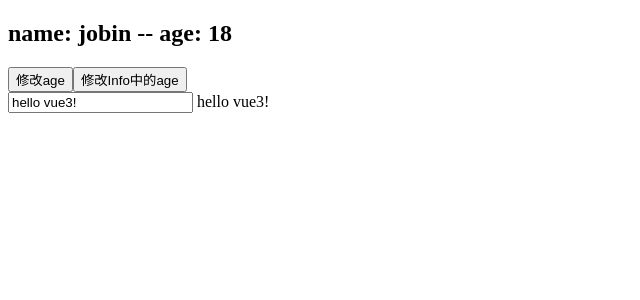
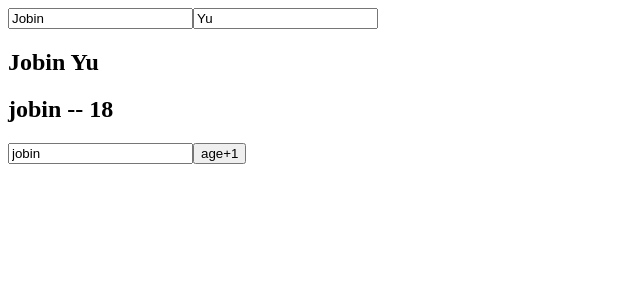
Before and after one commit to jobinben/Vue3-learning, a Vue app in the folder Vue3/: page / in a window 1280 px wide. Shown: the top 300 px of the page, without its empty margins (0-640 px from the left). Built offline with nearby package versions, Linux system fonts and the light colour scheme.

Commit message:
computed和watch的使用

```diff
--- a/Vue3/src/components/12_ref的补充/hook/useDebounceRef.js
+++ b/Vue3/src/components/12_ref的补充/hook/useDebounceRef.js
@@ -1,5 +1,6 @@
 import {customRef} from "vue"
 // 通过customRef实现debounce防抖
+// 创建一个自定义的 ref，并对其依赖项跟踪和更新触发进行显式控制
 export default function(value, delay = 300) {
     let timer = null
     return customRef((track, trigger) => {
@@ -10,6 +11,7 @@ export default function(value, delay = 300) {
             },
             set(newValue) {
                 clearTimeout(timer)
+                // 一个定时器就可以实现简易的防抖
                 timer = setTimeout(() => {
                     value = newValue
                     trigger()
--- /dev/null
+++ b/Vue3/src/components/13_computed和watch的使用/App.vue
@@ -0,0 +1,21 @@
+<!-- author: 大冰 -->
+<template>
+    <div>
+        <name-component></name-component>
+        <demo-component></demo-component>
+    </div>
+</template>
+
+<script>
+import nameComponent from "./computed/name.vue"
+import demoComponent from "./watch/demo.vue"
+export default {
+    components: {
+        nameComponent,
+        demoComponent
+    }
+}
+</script>
+<style scoped>
+
+</style>
--- /dev/null
+++ b/Vue3/src/components/13_computed和watch的使用/computed/name.vue
@@ -0,0 +1,34 @@
+<!-- author: 大冰 -->
+<template>
+    <div>
+        <input type="text" v-model="firstName">
+        <input type="text" v-model="lastName">
+        <h2>{{fullName}}</h2>
+    </div>
+</template>
+
+<script>
+import {ref, computed} from "vue"
+export default {
+    setup() {
+        let firstName = ref("Jobin")
+        let lastName = ref('Yu')
+
+        // let fullName = computed({
+        //     get: function() {
+        //         return firstName.value + ' ' + lastName.value
+        //     }
+        // })
+        let fullName = computed( () => firstName.value + ' ' + lastName.value )
+
+        return {
+            firstName,
+            lastName,
+            fullName
+        }
+    }
+}
+</script>
+<style scoped>
+
+</style>
--- /dev/null
+++ b/Vue3/src/components/13_computed和watch的使用/watch/demo.vue
@@ -0,0 +1,58 @@
+<!-- author: 大冰 -->
+<template>
+    <div>
+        <h2>{{name}} -- {{age}}</h2>
+        <input type="text" v-model="name">
+        <button @click="changeAge">age+1</button>
+    </div>
+</template>
+
+<script>
+import {ref, watchEffect, watch} from "vue"
+export default {
+    setup() {
+
+        let name = ref('jobin')
+        let age = ref(18)
+
+        // 1. watchEffect自动收集响应式依赖
+        // watchEffect( () => {
+        //     console.log('被watch的name属性: ', name.value, 'age: ', age.value)
+        // })
+        // 2. watchEffect返回一个停止监听的函数
+        // const stopWatch = watchEffect( () => {
+        //     console.log('被watch的name属性: ', name.value, 'age: ', age.value)
+        // })
+
+        // 3.回调函数有个形参也是回调函数，叫onInvalidate 可以清除额外的副作用
+        const stopWatch = watchEffect( (onInvalidate) => {
+            let timer = setTimeout(() => {
+                console.log('网络请求成功')
+            }, 1000);
+            onInvalidate( () => {
+                // 这个函数可以清除额外的副作用
+                // 类似于防抖的作用
+                clearTimeout(timer)
+            })
+
+            console.log('被watch的name属性: ', name.value, 'age: ', age.value)
+        })
+
+        const changeAge = () => {
+            age.value ++
+            if(age.value > 25) {
+                stopWatch()
+            }
+        }
+
+        return {
+            name,
+            age,
+            changeAge
+        }
+    }
+}
+</script>
+<style scoped>
+
+</style>
--- a/Vue3/src/main.js
+++ b/Vue3/src/main.js
@@ -1,4 +1,4 @@
 import { createApp } from 'vue'
-import App from './components/12_ref的补充/App.vue'
+import App from './components/13_computed和watch的使用/App.vue'
 
 createApp(App).mount('#app')
```
